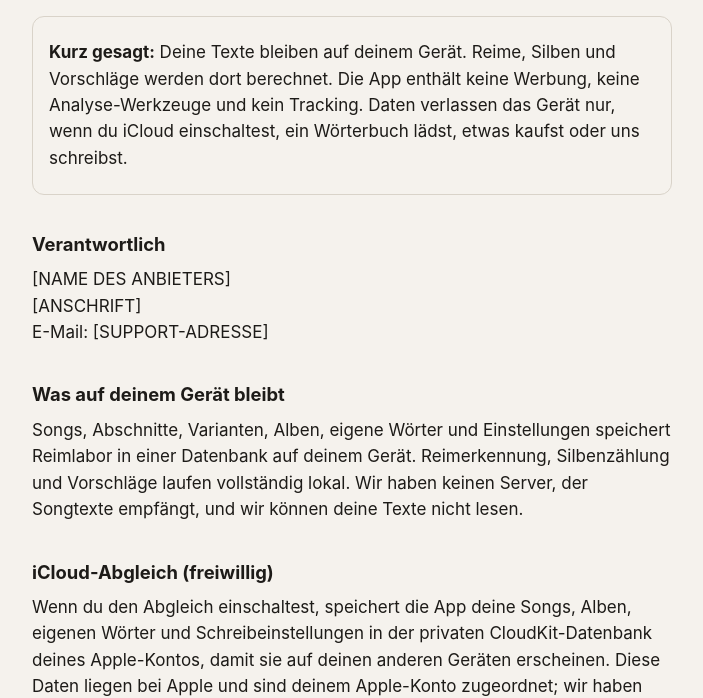
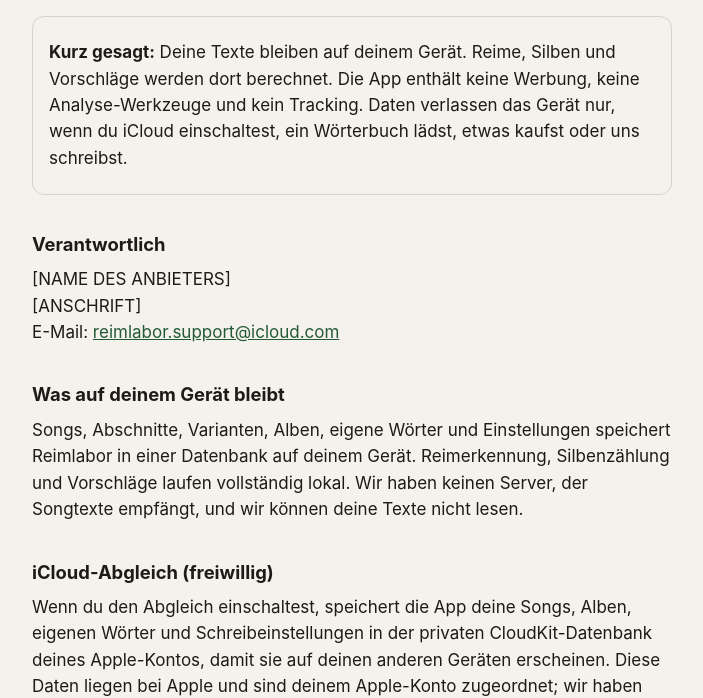
Before and after one commit to mjanid/reimlabor-packs, a plain HTML site: page datenschutz.html in a window 1280 px wide. Shown: the part 110-808 px from the top of the page, without its empty margins (288-991 px from the left). Drawn offline with Linux system fonts and the light colour scheme.

Commit message:
Set the support address
Co-Authored-By: Claude Fable 5.2 <noreply@anthropic.com>
Claude-Session: https://claude.ai/code/session_01DJ9dDuaXJuH2kFsLazpvej

```diff
--- a/datenschutz.html
+++ b/datenschutz.html
@@ -16,7 +16,7 @@
 </div>
 
 <h2>Verantwortlich</h2>
-<p>[NAME DES ANBIETERS]<br>[ANSCHRIFT]<br>E-Mail: [SUPPORT-ADRESSE]</p>
+<p>[NAME DES ANBIETERS]<br>[ANSCHRIFT]<br>E-Mail: <a href="mailto:reimlabor.support@icloud.com">reimlabor.support@icloud.com</a></p>
 
 <h2>Was auf deinem Gerät bleibt</h2>
 <p>Songs, Abschnitte, Varianten, Alben, eigene Wörter und Einstellungen speichert Reimlabor in einer Datenbank auf deinem Gerät. Reimerkennung, Silbenzählung und Vorschläge laufen vollständig lokal. Wir haben keinen Server, der Songtexte empfängt, und wir können deine Texte nicht lesen.</p>
```
